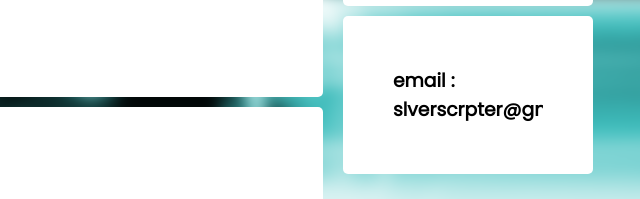
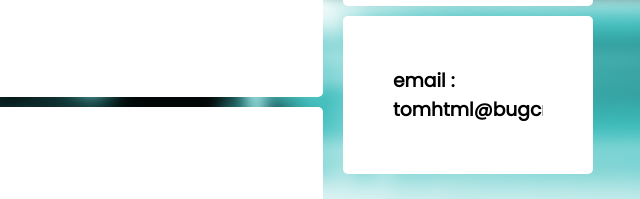
Before and after one commit to tom-who/old-site, a plain HTML site: page blog.html in a window 1280 px wide. Shown: the part 354-553 px from the top of the page, 587-1227 px from the left. Drawn offline with Linux system fonts and the light colour scheme; a web font is replaced by a local one.

Commit message:
Update blog.html

```diff
--- a/blog.html
+++ b/blog.html
@@ -47,7 +47,7 @@
                     </ul>
                   </div>
                   <div class="card">
-                    <h3>email : slverscrpter@gmail.com</h3>
+                    <h3>email : tomhtml@bugcrowdninja.com</h3>
                   </div>
                 </div>
               </div>
```
